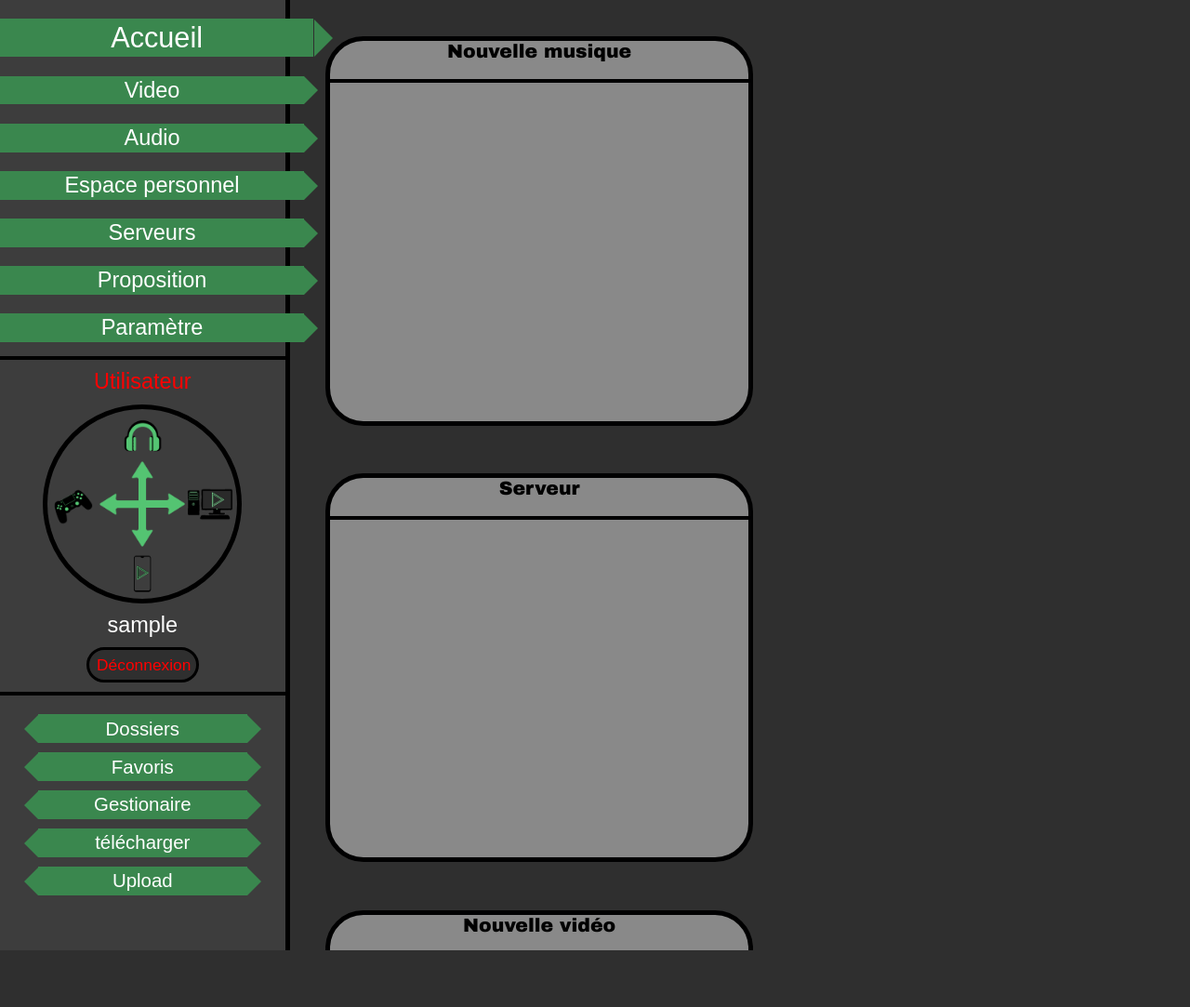
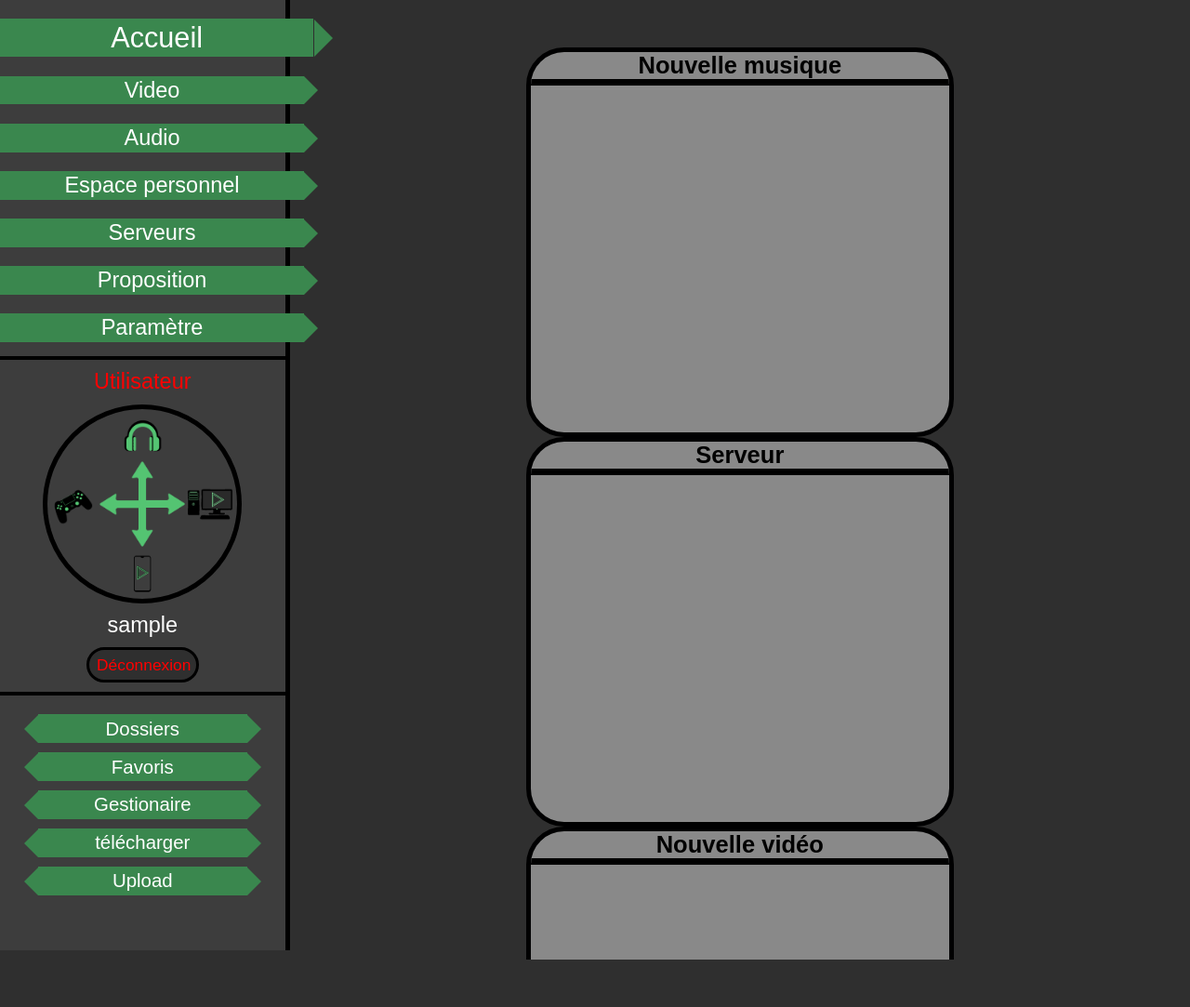
Before and after one commit to DaemonWhite/High-media-serveur, a PHP site: page /global.php in a window 1280 px wide. Shown: the whole page at 93% size. Before the commit the page ends 1022 px from the top, so only its background shows below. Run offline with PHP 8.4, Linux system fonts and the light colour scheme; the visitor is signed in with stand-in values (Sample User, id 1); data comes from the database, SQL or seed files in the repository; data that the repository does not hold is empty.

Commit message:
V0.0.21 A Corec fav + New sys Bow

```diff
--- a/Res/popUpload.php
+++ b/Res/popUpload.php
@@ -504,7 +504,7 @@ while ( $i <= 1) { ?>
 
           <div class="modal-bloc js-stope-modale">
 
-              <?php if (!empty($_GET['name']) AND empty($_GET['Ep'])) {
+              <?php if (!empty($_GET['Name']) AND empty($_GET['Ep'])) {
 
                 $vefFavor = $verif->query('SELECT User, Ep, s, Favori, type, Genre FROM favori WHERE User=\'' . $_SESSION['ID'] . '\' AND Ep="0" AND S="0" AND Favori=\'' . $_GET['name'] . '\' AND type=\'' . $GetV . '\' AND Genre="0" ');
                 $exiFavir = $vefFavor->fetch();
@@ -523,6 +523,7 @@ while ( $i <= 1) { ?>
 
                   $vefFavor = $verif->query('SELECT User, Ep, s, Favori, type, Genre FROM favori WHERE User=\'' . $_SESSION['ID'] . '\' AND Ep=\'' . $_GET['Ep'] . '\' AND S=\'' . $_GET['S'] . '\' AND Favori=\'' . $_GET['Name'] . '\' AND type=\'' . $GetV . '\' AND Genre="1" ');
                   $exiFavir = $vefFavor->fetch();
+
 
                   if ($exiFavir['Favori'] == "") { ?>
 
--- a/Res/scriptZone.js
+++ b/Res/scriptZone.js
@@ -47,3 +47,8 @@
      {
         window.location = "Video?name=" + name;
      }
+
+     function favor()
+     {
+
+     }
--- a/Res/style.css
+++ b/Res/style.css
@@ -917,3 +917,37 @@ footer
 {
   text-decoration: underline;
 }
+
+.rating {
+
+  cursor: pointer;
+  font-size: 3vh;
+  color: #54C472;
+
+}
+
+.rating:hover:before
+{
+  content: '\2605';
+  position: absolute;
+}
+
+.rating2 {
+
+  cursor: pointer;
+  font-size: 3vh;
+  color: #54C472;
+
+}
+
+.rating2:before
+{
+  content: '\2605';
+  position: absolute;
+}
+
+.rating2:hover:before
+{
+    content: '\2606';
+    position: absolute;
+}
--- a/Res/styleBox.css
+++ b/Res/styleBox.css
@@ -1,120 +1,77 @@
-.back
+.content
 {
   display: flex;
-	padding: 4%;
-	padding-bottom: 0%;
+  flex: auto;
+  flex-direction: center;
+  flex-wrap: wrap;
+  margin: 5vh;
   overflow: auto;
-	font-size: 2vh;
-	font-family: "Arial black";
+  max-width: 80vw;
+  max-height: 96vh;
+}
+
+.spaceBox
+{
+  flex: auto;
+  text-align: center;
   color: black;
-	flex-wrap: wrap;
-	justify-content: space-between;
 }
-.Box
+.box
 {
+  margin: auto;
   overflow: hidden;
   border: 5px solid #000001 ;
   border-radius: 4vh;
   background-color: #898989;
   height: 40vh;
   width: 44vh;
-	margin-bottom: 5vh;
 }
-.BoxTitle
+.titleBox
 {
-	height: 10%;
+  order: 2;
+  font-weight:bold;
   width: 100%;
-	border-bottom: 4px solid #000001;
+  border-bottom: 0.7vh solid black;
+  font-size: 2.5vh;
 }
 
-.overFlaw{
-	height: 90%;
-	overflow: auto;
+.boxSize
+{
+  display: flex;
+  height: 37vh;
+  overflow-y: scroll;
+}
+
+.contentBox
+{
+
+  width: 100%;
+  height: 100%;
+  text-align: center;
+}
+.selectBox
+{
+  display: grid;
+  grid-template-columns: 106px 2fr 1fr;
+}
+
+.selectBox:hover > div
+{
+  background-color: #1b1a1a69;
 
 }
 
-.listenBoxM
+.selectBox > div
 {
+  background-color: #3D3D3D;
+  display: flex;
   color: white;
-	border-collapse: collapse;
-	border-bottom: 4px black solid;
-	background-color: #3D3D3D;
-	height: 10%;
-	width: 100%;
+  height: 144px;
+  border: solid black 0.3vh;
+  cursor: pointer;
 }
-
-/* Video */
-
-.listenBoxV
+.selectBox > div > span
 {
-	overflow: hidden;
-	padding: 0px;
-	color: white;
-	border-collapse: collapse;
-	border: 4px black solid;
-	background-color: #3D3D3D;
-	width: 100%;
-	text-align: left;
+  margin: auto;
 
 }
-.ChoiceV
-{
-	padding: 0vh;
-	border: 4px black solid;
-}
-.ChoiceV:hover
-{
-	cursor: pointer;
-	background-color: #1b1a1a69;
-	padding: 0vh;
-	border: 4px black solid;
-}
-
-.Vaffiche
-{
-	object-fit: cover;
-	width: 106px;
-	height: 144px;
-}
-.tdTexte
-{
-	text-align: center;
-}
-.borderS
-{
-	overflow: hidden;
-	text-align: center;
-	padding: 0vh;
-	width: 108px;
-	height: 146px;
-	border: 0px black solid;
-}
-.borderTi
-{	overflow: hidden;
-	text-align: center;
-	height: 144px;
-	padding: 0vh;
-	border: 4px black solid;
-}
-
-/* Audio */
-
-.listenBoxA
-{
-	overflow: hidden;
-	padding: 0px;
-	color: white;
-	border-collapse: collapse;
-	border: 4px black solid;
-	background-color: #3D3D3D;
-	width: 100%;
-	text-align: left;
-
-}
-
-.Aaffiche
-{
-	object-fit: cover;
-	width: 106px;
-	height: 106px;
-}
--- a/global.php
+++ b/global.php
@@ -50,140 +50,159 @@ $Fav = $bdd->query('SELECT User, Favori, Ep, S, type FROM favori WHERE User=\''
 
     <?php include('Com/mainMenu.php') ?>
 
-            <section class="" style="width: 200vh; height: 100vh; overflow: auto;" >
-                <div class="back" align="center" style="overflow: hidden;">
+    <div class="content">
 
-                    <section class="Box">
-                        <div class="BoxTitle"><span> <?php echo $_Lang_ACC_Nmus;?> </span></div>
+        <div class="spaceBox">
+            <div class="box">
+                <div class="titleBox" > <?php echo $_Lang_ACC_Nmus;?></div>
 
-                        <div align="left" class="overFlaw">
-                            <table class="listenBoxA">
+                    <div class="boxSize">
+                        <div class="contentBox">
                             <?php while ($Naudio = $NameAudio->fetch()) {
 
-                                $Affiche = $bdd->query('SELECT nom, Affiche FROM titre WHERE nom=\'' . $Naudio['album'] . '\'');
+                                $Affiche = $bdd->query('SELECT nom, Affiche FROM titre WHERE nom=\'' . $Nvideo['titre'] . '\'');
                                 $Aff = $Affiche->fetch() ?>
-                                    <tr class="ChoiceV" onclick='appVideo(<?php echo '"'.$Naudio['Titre'].'", "'. $Naudio['Piste'] .'", "'. $Naudio['Disk'] .'"'; ?> )'>
 
-                                        <td class="borderS"><img class="Aaffiche" src="<?php echo $Aff['Affiche']; ?>"></td>
-                                        <td class="borderTi"><span><?php echo $Naudio['Titre'] . " - " . $Naudio['album']; ?></span></td>
-                                        <td class="borderS">
-                                            <span>Diske: <?php echo $Naudio['Disk']; ?></span><br>
-                                            <span>Piste: <?php echo $Naudio['Piste']; ?></span>
-                                            </td>
+                                <div class="selectBox" onclick='appVideo(<?php echo '"'.$Naudio['Titre'].'", "'. $Naudio['Piste'] .'", "'. $Naudio['Disk'] .'"'; ?> )'>
+                                    <div style="background-image: url('<?php echo $Aff['Affiche']; ?>'); background-size: cover;"></div>
+                                    <div> <span> <?php echo $Naudio['Titre']; ?> </span> </div>
+                                    <div><span>Ep: <?php echo $Naudio['Disk']; ?><br>
+                                         S: <?php echo $Naudio['Piste']; ?> </span></div>
+                                </div>
+                            <?php } ?>
+                        </div>
+                    </div>
 
-                                    </tr>
-                                <?php } ?>
-                            </table>
+            </div>
+        </div>
+
+        <div class="spaceBox">
+            <div class="box">
+                <div class="titleBox" > <?php echo $_Lang_Acc_Serv; ?></div>
+
+                    <div class="boxSize">
+                        <div class="contentBox">
+                            <!--serv -->
+                        </div>
+                    </div>
+
+            </div>
         </div>
 
 
-                    </section>
+        <div class="spaceBox">
+            <div class="box">
+                <div class="titleBox" > <?php echo $_Lang_Acc_Nvid; ?></div>
 
-                    <section class="Box">
-                        <div class="BoxTitle"><span><?php echo $_Lang_Acc_Serv; ?></span></div>
+                    <div class="boxSize">
+                        <div class="contentBox">
+                            <?php while ($Nvideo = $NameVideo->fetch()) {
 
-                    </section>
-
-                    <section class="Box">
-                        <div class="BoxTitle"><span> <?php echo $_Lang_Acc_Nvid; ?></span></div>
-
-                        <div align="left" class="overFlaw">
-                            <table class="listenBoxV">
-                                <?php while ($Nvideo = $NameVideo->fetch()) {
+                                $Ntitre = $Nvideo['titre'];
 
                                 $Affiche = $bdd->query('SELECT nom, Affiche FROM titre WHERE nom=\'' . $Nvideo['titre'] . '\'');
                                 $Aff = $Affiche->fetch() ?>
-                                    <tr class="ChoiceV" onclick='appVideo(<?php echo '"'.$Nvideo['titre'].'", "'. $Nvideo['Episode'] .'", "'. $Nvideo['Saison'] .'"'; ?> )'>
 
-                                        <td class="borderS"><img class="Vaffiche" src="<?php echo $Aff['Affiche']; ?>"></td>
-                                        <td class="borderTi"><span><?php echo $Nvideo['titre'] ; ?></span></td>
-                                        <td class="borderS"><span>Ep: <?php echo $Nvideo['Episode']; ?></span><br>
-                                            <span>S: <?php echo $Nvideo['Saison']; ?></span></td>
-
-                                    </tr>
+                                <div class="selectBox" onclick='appVideo(<?php echo '"'.$Nvideo['titre'].'", "'. $Nvideo['Episode'] .'", "'. $Nvideo['Saison'] .'"'; ?> )'>
+                                    <div style="background-image: url('<?php echo "http://hmsteste.com/" . $Aff['Affiche']; ?>'); background-size: cover;"></div>
+                                    <div> <span> <?php echo $Ntitre; ?> </span> </div>
+                                    <div><span>Ep: <?php echo $Nvideo['Episode']; ?><br>
+                                         S: <?php echo $Nvideo['Saison']; ?> </span></div>
+                                </div>
                             <?php } ?>
-                            </table>
+                        </div>
                     </div>
 
-                    </section>
+            </div>
+        </div>
 
+        <div class="spaceBox">
+            <div class="box">
+                <div class="titleBox" > <?php echo $_Lang_Gen_Favoris; ?></div>
 
-                    <section class="Box">
-                        <div class="BoxTitle"><span><?php echo $_Lang_Gen_Favoris; ?></span></div>
-
-                        <div  align="left" class="overFlaw">
-                                <table class="listenBoxV">
+                    <div class="boxSize">
+                        <div class="contentBox">
                             <?php while ($Favo = $Fav->fetch()) {
 
                                 $FavoVideo = $bdd->query('SELECT titre, Episode, Saison FROM video WHERE  titre=\'' . $Favo['Favori'] . '\' AND Episode=\'' . $Favo['Ep'] . '\' AND Saison=\'' . $Favo['S'] . '\' ');
                                 $Nvideo = $FavoVideo->fetch();
 
-                                        $Affiche = $bdd->query('SELECT nom, Affiche FROM titre WHERE nom=\'' . $Favo['Favori'] . '\'');
-                                        $Aff = $Affiche->fetch(); ?>
+                                $Affiche = $bdd->query('SELECT nom, Affiche FROM titre WHERE nom=\'' . $Nvideo['titre'] . '\'');
+                                $Aff = $Affiche->fetch() ?>
 
                                 <?php if ($Favo['type'] == 1) { ?>
-                                                <tr class="ChoiceV" onclick='appVideo(<?php echo '"'.$Nvideo['titre'].'", "'. $Nvideo['Episode'] .'", "'. $Nvideo['Saison'] .'"'; ?> )'>
 
-                                                    <td class="borderS"><img class="Vaffiche" src="<?php echo $Aff['Affiche']; ?>"></td>
-                                                    <td class="borderTi"><span><?php echo $Nvideo['titre'] ; ?></span></td>
-                                                    <td><span>Ep: <?php echo $Nvideo['Episode']; ?></span><br>
-                                                        <span>S: <?php echo $Nvideo['Saison']; ?></span></td>
+                                    <div class="selectBox" onclick='appVideo(<?php echo '"'.$Nvideo['titre'].'", "'. $Nvideo['Episode'] .'", "'. $Nvideo['Saison'] .'"'; ?> )'>
+                                        <div style="background-image: url('<?php echo "http://hmsteste.com/" . $Aff['Affiche']; ?>'); background-size: cover;"></div>
+                                        <div> <span> <?php echo $Ntitre; ?> </span> </div>
+                                        <div><span>Ep: <?php echo $Nvideo['Episode']; ?><br>
+                                            S: <?php echo $Nvideo['Saison']; ?> </span></div>
+                                    </div>
 
-                                                </tr>
                                 <?php } else { ?>
 
-                                                <tr class="ChoiceV" onclick='appListVideo(<?php echo '"'.$Aff['nom'].'", "'. $Nvideo['Episode'] .'", "'. $Nvideo['Saison'] .'"'; ?> )'>
-
-                                                    <td class="borderS"><img class="Vaffiche" src="<?php echo $Aff['Affiche']; ?>"></td>
-                                                    <td class="tdTexte"><span><?php echo $Aff['nom'] ; ?></span></td>
-                                                    <td></td>
-
-                                                </tr>
+                                <?php } ?>
 
                             <?php } ?>
-                                    <?php } ?>
-                                </table>
+                        </div>
                     </div>
 
-                    </section>
+            </div>
+        </div>
 
-                    <section class="Box">
-                        <div class="BoxTitle"><span><?php echo $_Lang_Acc_Info; ?></span></div>
+        <div class="spaceBox">
+            <div class="box">
+                <div class="titleBox" ><?php echo $_Lang_Acc_Info; ?></div>
 
+                    <div class="boxSize">
+                        <div class="contentBox">
+                            <?php while ($Nvideo = $NameVideo->fetch()) {
 
-                    </section>
-
-
-                    <section class="Box">
-                        <div class="BoxTitle"><span>Historique</span></div>
-                            <div  align="left" class="overFlaw">
-                                <table class="listenBoxV">
-                                    <?php while ($Histo = $His->fetch()) {
-
-                                        $HistVideo = $bdd->query('SELECT titre, Episode, Saison FROM video WHERE  titre=\'' . $Histo['Name'] . '\' AND Episode=\'' . $Histo['Episode'] . '\' AND Saison=\'' . $Histo['Saison'] . '\' ');
-                                        $Nvideo = $HistVideo->fetch();
+                                $Ntitre = $Nvideo['titre'];
 
                                 $Affiche = $bdd->query('SELECT nom, Affiche FROM titre WHERE nom=\'' . $Nvideo['titre'] . '\'');
                                 $Aff = $Affiche->fetch() ?>
 
-                                            <tr class="ChoiceV" onclick='appVideo(<?php echo '"'.$Nvideo['titre'].'", "'. $Nvideo['Episode'] .'", "'. $Nvideo['Saison'] .'"'; ?> )'>
-
-                                                <td class="borderS"><img class="Vaffiche" src="<?php echo $Aff['Affiche']; ?>"></td>
-                                                <td class="borderTi"><span><?php echo $Nvideo['titre'] ; ?></span></td>
-                                                <td class="borderS"><span>Ep: <?php echo $Nvideo['Episode']; ?></span><br>
-                                                    <span>S: <?php echo $Nvideo['Saison']; ?></span></td>
-
-                                            </tr>
+                                <div class="selectBox" onclick='appVideo(<?php echo '"'.$Nvideo['titre'].'", "'. $Nvideo['Episode'] .'", "'. $Nvideo['Saison'] .'"'; ?> )'>
+                                    <div style="background-image: url('<?php echo "http://hmsteste.com/" . $Aff['Affiche']; ?>'); background-size: cover;"></div>
+                                    <div> <span> <?php echo $Ntitre; ?> </span> </div>
+                                    <div><span>Ep: <?php echo $Nvideo['Episode']; ?><br>
+                                         S: <?php echo $Nvideo['Saison']; ?> </span></div>
+                                </div>
                             <?php } ?>
-                                </table>
+                        </div>
                     </div>
 
+            </div>
+        </div>
 
-                    </section>
+        <div class="spaceBox">
+            <div class="box">
+                <div class="titleBox" ><?php echo $_Lang_Acc_Hist; ?></div>
 
+                    <div class="boxSize">
+                        <div class="contentBox">
+                            <?php while ($Nvideo = $NameVideo->fetch()) {
+
+                                $Ntitre = $Nvideo['titre'];
+
+                                $Affiche = $bdd->query('SELECT nom, Affiche FROM titre WHERE nom=\'' . $Nvideo['titre'] . '\'');
+                                $Aff = $Affiche->fetch() ?>
+
+                                <div class="selectBox" onclick='appVideo(<?php echo '"'.$Nvideo['titre'].'", "'. $Nvideo['Episode'] .'", "'. $Nvideo['Saison'] .'"'; ?> )'>
+                                    <div style="background-image: url('<?php echo "http://hmsteste.com/" . $Aff['Affiche']; ?>'); background-size: cover;"></div>
+                                    <div> <span> <?php echo $Ntitre; ?> </span> </div>
+                                    <div><span>Ep: <?php echo $Nvideo['Episode']; ?><br>
+                                         S: <?php echo $Nvideo['Saison']; ?> </span></div>
+                                </div>
+                            <?php } ?>
+                        </div>
+                    </div>
 
             </div>
-            </section>
+        </div>
+
+    </div>
 
 
 
--- a/highmediadata.sql
+++ b/highmediadata.sql
@@ -3,7 +3,7 @@
 -- https://www.phpmyadmin.net/
 --
 -- Hôte : localhost:3306
--- Généré le : Dim 10 jan. 2021 à 16:24
+-- Généré le : sam. 23 jan. 2021 à 18:12
 -- Version du serveur :  10.3.25-MariaDB-0ubuntu1
 -- Version de PHP : 7.4.9
 
@@ -159,7 +159,8 @@ CREATE TABLE `video` (
   `Episode` int(11) NOT NULL DEFAULT 1,
   `Repertoire` text NOT NULL,
   `Proprietaire` int(11) NOT NULL,
-  `Lang` varchar(255) DEFAULT NULL
+  `Lang` varchar(255) DEFAULT NULL,
+  `Verif` int(11) NOT NULL DEFAULT 4 COMMENT 'verfier = 0 Conf = 1 pas tout les navigateur = 2 Urgent = 3'
 ) ENGINE=MyISAM DEFAULT CHARSET=latin1;
 
 --
```
Also changed, not shown: Com/addFavor.php (+19 -2 lines), Res/scriptFavori.js (+34 -11 lines), VLecteur.php (+24 -71 lines), README.md, 2 other files. Lines whose indentation alone changed are shown as unchanged.
